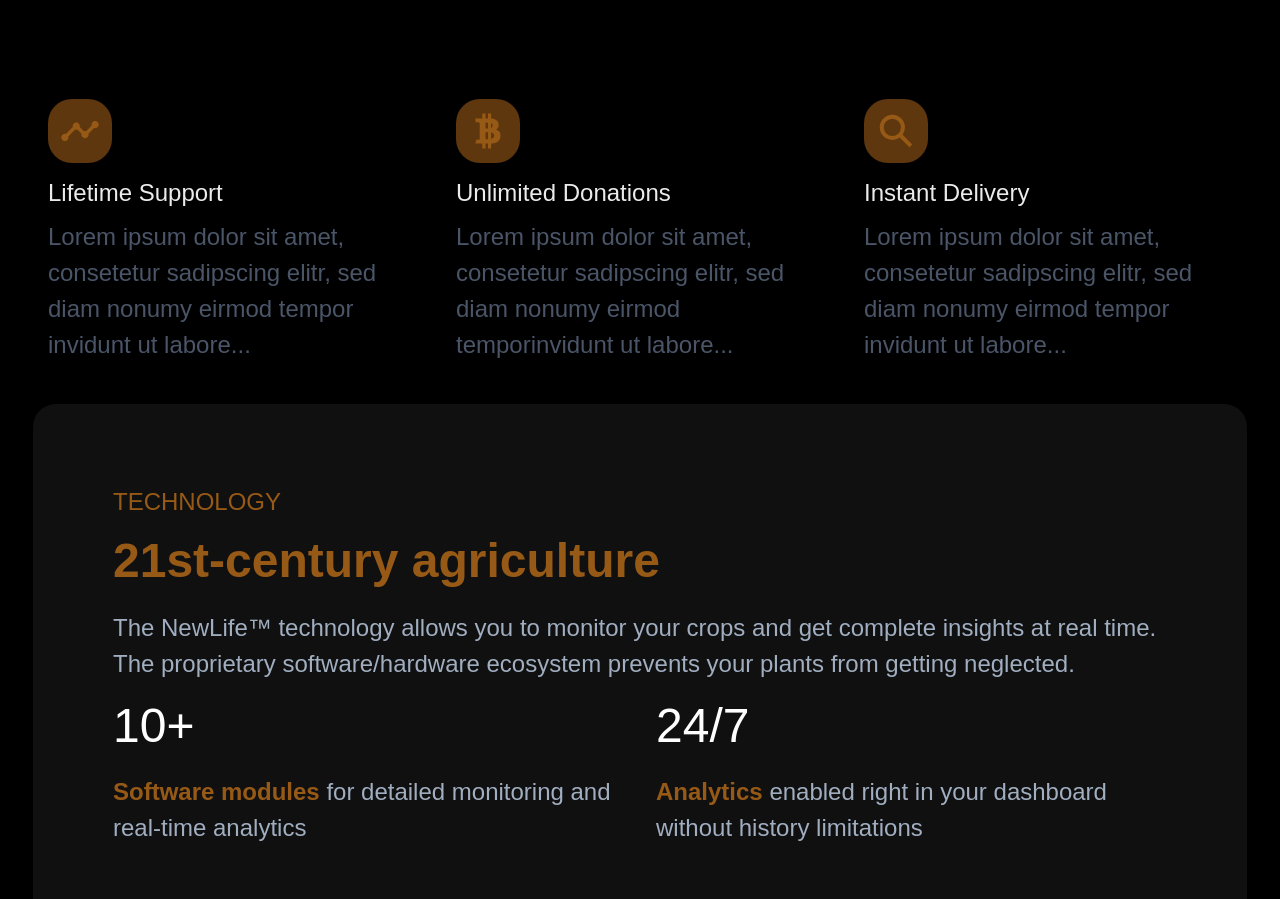
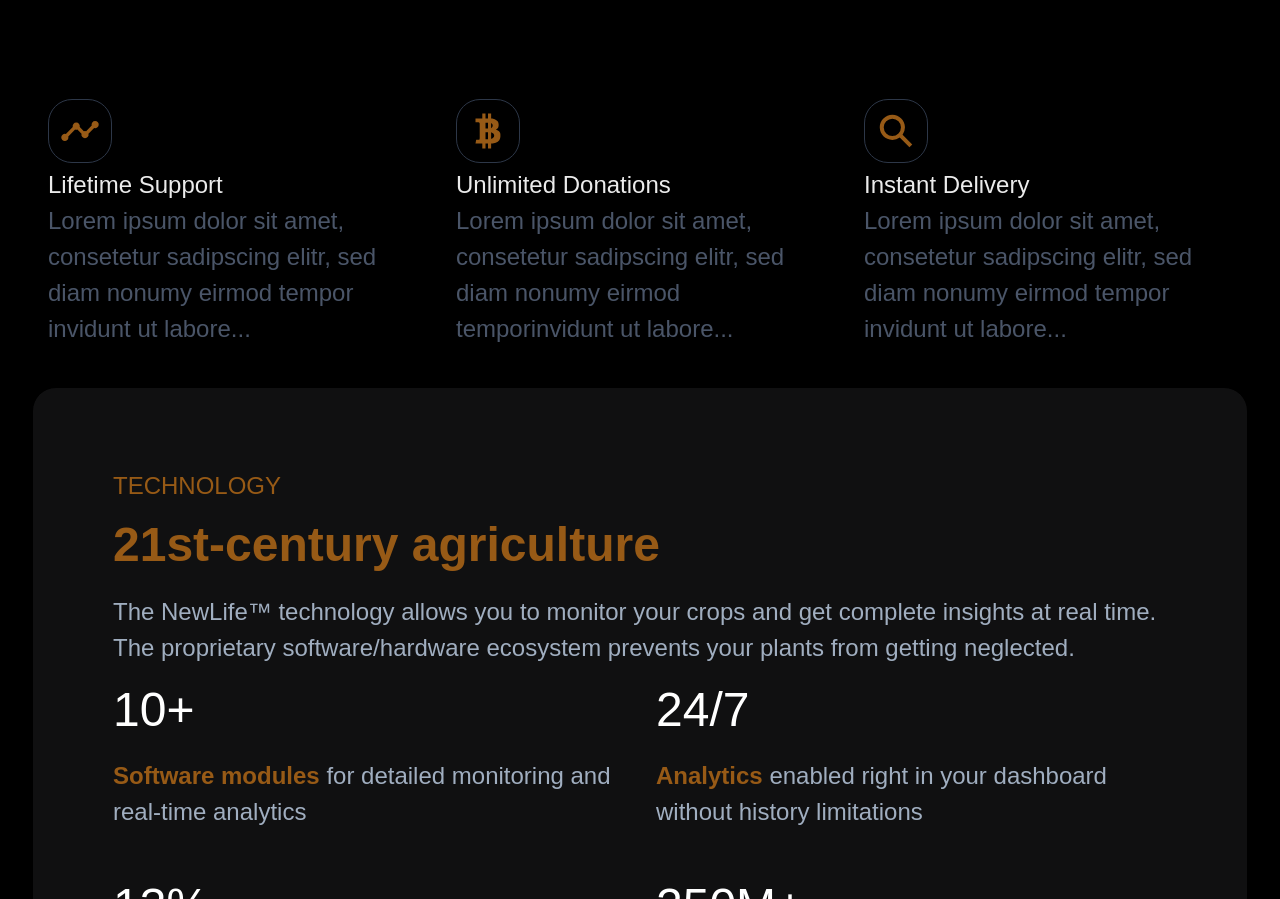
Before and after one commit to kenjitheman/webman, a Next.js app: page / in a window 1280 px wide. Shown: the part 2205-3104 px from the top of the page. Built offline with nearby package versions, Linux system fonts and the light colour scheme; a web font is replaced by a local one.

Commit message:
chore: change colors to previous, change width

```diff
--- a/components/features.js
+++ b/components/features.js
@@ -1,23 +1,31 @@
 import { Box, SimpleGrid, Icon, Text, Stack, Flex, useColorModeValue } from '@chakra-ui/react';
 import { IoAnalyticsSharp, IoLogoBitcoin, IoSearchSharp } from 'react-icons/io5';
+import { AnimateOnHover } from '../components/custom_animations';
 
 const Feature = ({ title, text, icon }) => {
     return (
         <Stack>
+            <AnimateOnHover>
                 <Flex
                     w={16}
                     h={16}
                     align={'center'}
                     justify={'center'}
                     color={useColorModeValue('yellow.500', 'yellow.700')}
-                bg={useColorModeValue('yellow.700', 'yellow.900')}
+                    border={'1px solid'}
+                    borderColor={useColorModeValue('gray.300', 'gray.700')}
+                    shadow={'lg'}
                     rounded={'3xl'}
                     mb={1}
+                    _hover={{
+                        cursor: 'pointer',
+                    }}
                 >
                     {icon}
                 </Flex>
                 <Text fontWeight={"medium"}>{title}</Text>
                 <Text color={'gray.600'}>{text}</Text>
+            </AnimateOnHover>
         </Stack>
     );
 };
@@ -28,7 +36,7 @@ export default function ThreeColumns() {
             p={4}
             fontFamily={"'Etna', sans-serif"}
             fontSize={"2xl"}
-            fontWeight={"me"}
+            fontWeight={"regular"}
         >
             <SimpleGrid columns={{ base: 1, md: 3 }} spacing={10}>
                 <Feature
```
Lines whose indentation alone changed are shown as unchanged.
